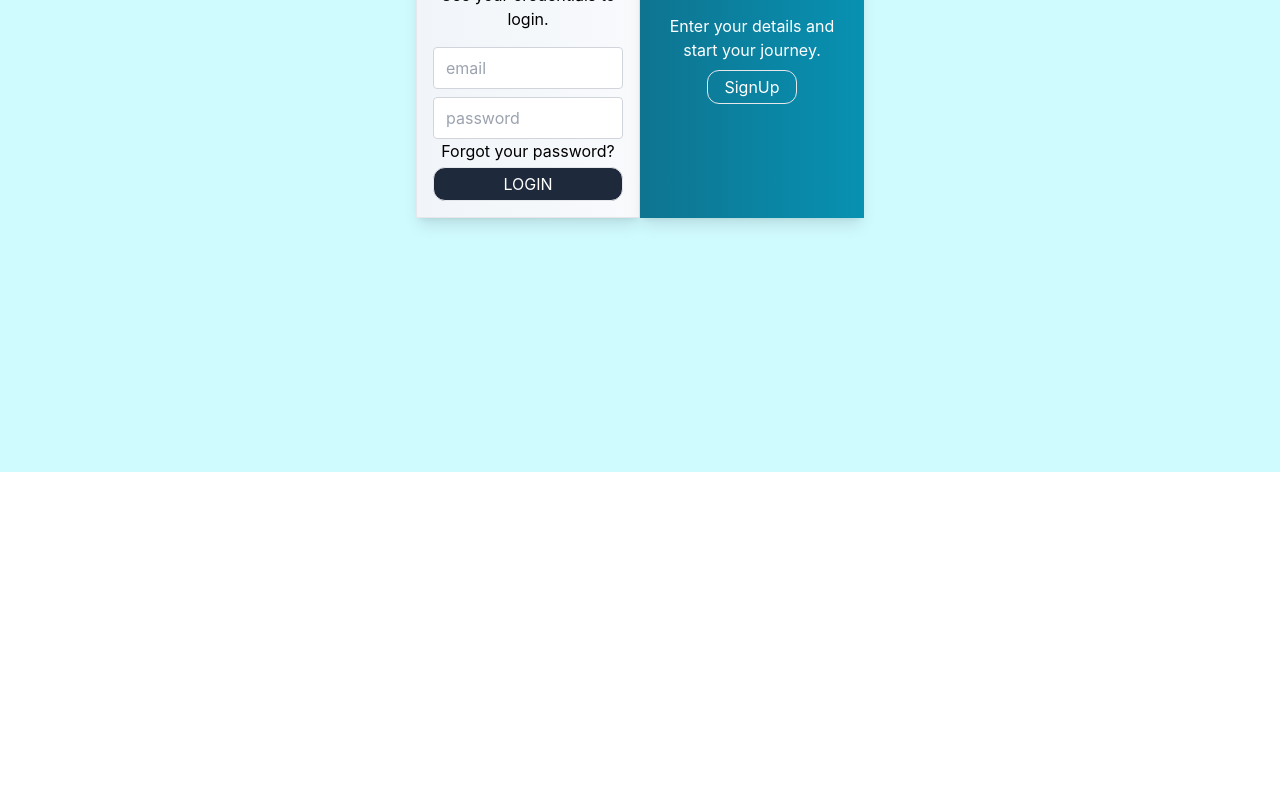
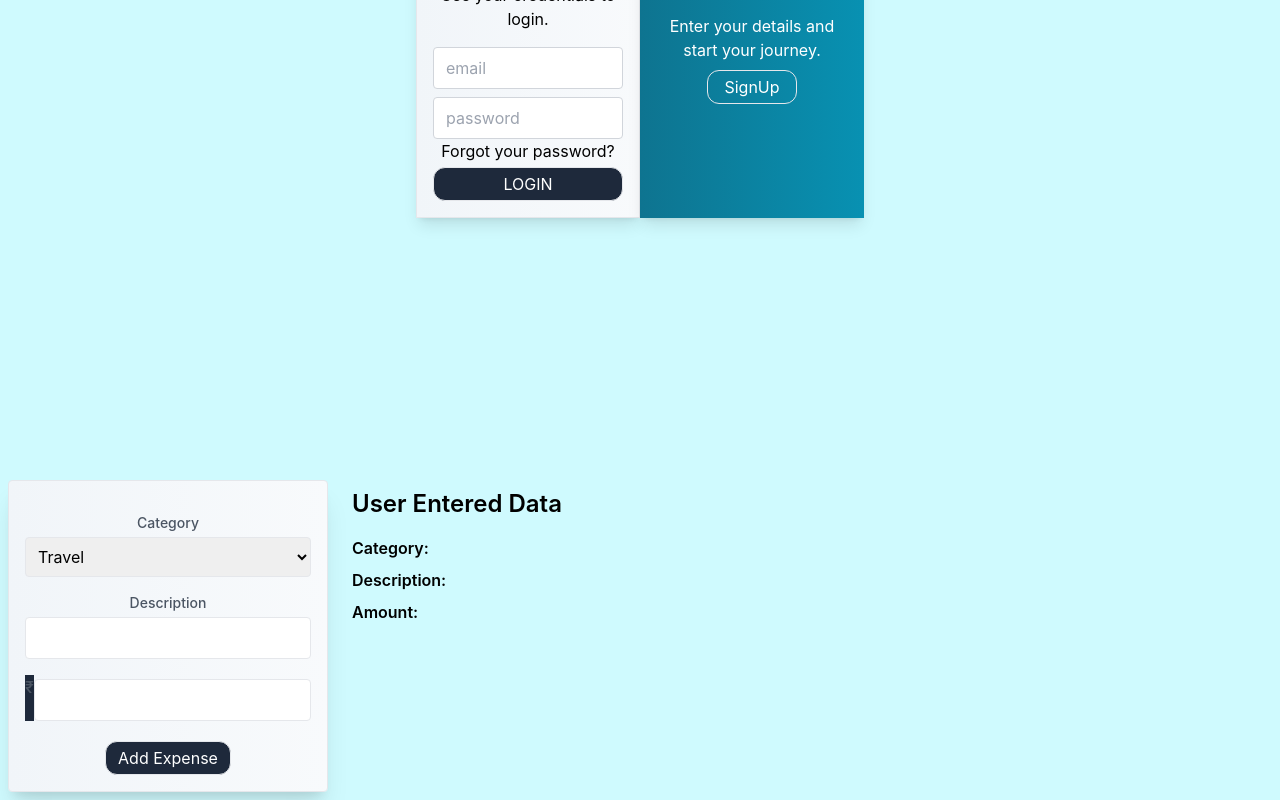
Before and after one commit to SomyaBhatnagar19/Expense-Tracker-AWS, a React (Create React App) app in the folder frontend/: page / in a window 1280 px wide. Shown: the part 328-1128 px from the top of the page. Before the commit the page ends 800 px from the top, so only its background shows below. Built offline with nearby package versions, Linux system fonts and the light colour scheme.

Commit message:
Making the expense form frontend.

```diff
--- a/frontend/src/App.js
+++ b/frontend/src/App.js
@@ -2,11 +2,13 @@
 
 import React from "react";
 import SignUp from "./Views/SignUp";
+import ExpensesForm from "./Views/ExpensesForm";
 
 function App() {
   return (
     <div className="bg-cyan-100">
       <SignUp />
+      <ExpensesForm />
     </div>
   )
 }
--- /dev/null
+++ b/frontend/src/Views/ExpensesForm.js
@@ -0,0 +1,108 @@
+/* /frontend/Views/ExpensesForm.js*/
+
+//file to have the functionality of expenses of users
+import React, { useState } from "react";
+
+export default function ExpensesForm() {
+
+  //states for form input
+  const [category, setCategory] = useState("");
+  const [description, setDescription] = useState("");
+  const [amount, setAmount] = useState("");
+
+  //function for form submission
+  const handleAddExpense = (e) => {
+    e.preventDefault();
+  }
+
+  return (
+    <div className="flex flex-col lg:flex-row">
+      {/* Left Side (Form) */}
+      <div className="lg:w-1/4 bg-gradient-to-l from-slate-50 to-slate-100 text-center p-4 border m-2 rounded shadow-xl">
+        <form className="mt-4" onSubmit={handleAddExpense}>
+          <div className="mb-4 flex flex-col">
+            <label
+              htmlFor="category"
+              className="block text-sm font-medium text-gray-600"
+            >
+              Category
+            </label>
+            <select
+              id="category"
+              className="mt-1 p-2 border rounded w-full"
+              value={category}
+              onChange={(e) => setCategory(e.target.value)}
+            >
+              <option value="Travel">Travel</option>
+              <option value="Snacks">Snacks/Junk food</option>
+              <option value="Vegetable">Vegetable</option>
+              <option value="Education">Education</option>
+              <option value="Stationary">Stationary</option>
+              <option value="Fuel">Fuel</option>
+              <option value="Servicing">Repairing/Servicing</option>
+              <option value="Entertainment">Entertainment</option>
+              <option value="Salary">Salary</option>
+              <option value="Bills">Bills/ EMI</option>
+              <option value="Fashion">Fashion & Beauty</option>
+            </select>
+          </div>
+
+          <div className="mb-4 flex flex-col">
+            <label
+              htmlFor="description"
+              className="block text-sm font-medium text-gray-600"
+            >
+              Description
+            </label>
+            <input
+              type="text"
+              id="description"
+              className="mt-1 p-2 border rounded w-full"
+              value={description}
+              onChange={(e) => setDescription(e.target.value)}
+            />
+          </div>
+
+          <div className="mb-4 flex flex-row">
+            <label
+              htmlFor="amount"
+              className="block text-md font-medium text-gray-600 bg-slate-800"
+            >
+              ₹
+            </label>
+            <input
+              type="text"
+              id="amount"
+              className="mt-1 p-2 border rounded w-full"
+              value={amount}
+              onChange={(e) => setAmount(e.target.value)}
+            />
+          </div>
+
+          <button
+            className="mt-1 text-white px-3 py-1 border rounded-xl bg-slate-800"
+            type="submit"
+          >
+            Add Expense
+          </button>
+        </form>
+      </div>
+
+      {/* Right Side (User Entered Data) */}
+      <div className="lg:w-1/2 p-4">
+        <h2 className="text-2xl font-semibold mb-4">User Entered Data</h2>
+        <ul>
+          <li className="mb-2">
+            <span className="font-semibold">Category:</span> {category}
+          </li>
+          <li className="mb-2">
+            <span className="font-semibold">Description:</span> {description}
+          </li>
+          <li className="mb-2">
+            <span className="font-semibold">Amount:</span> {amount}
+          </li>
+        </ul>
+      </div>
+    </div>
+  );
+}
```
